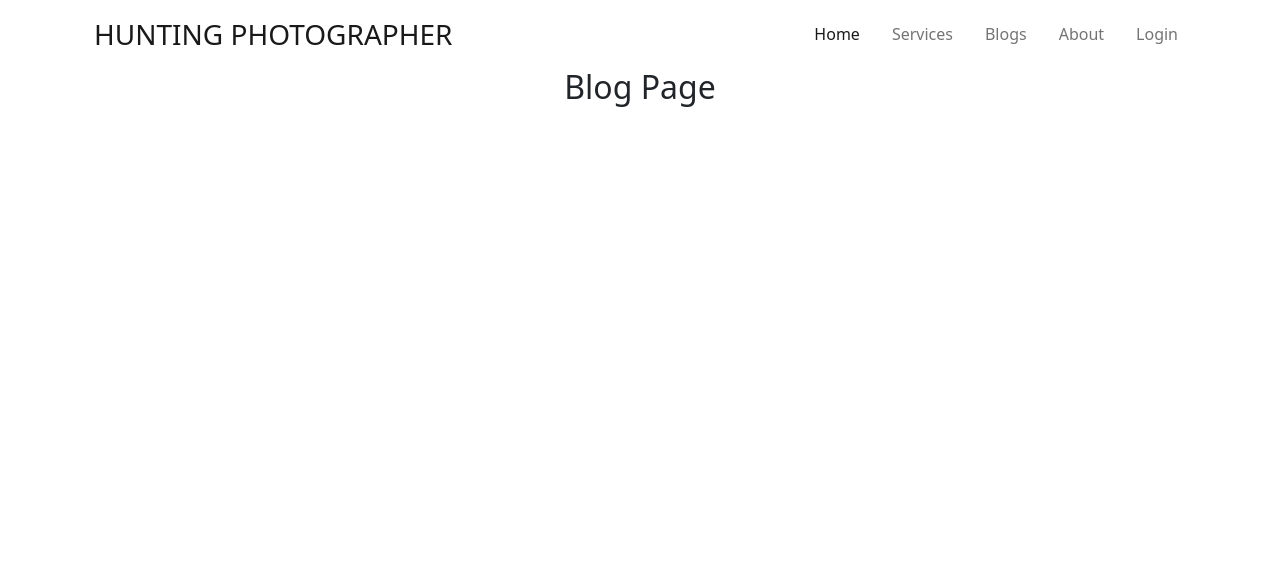
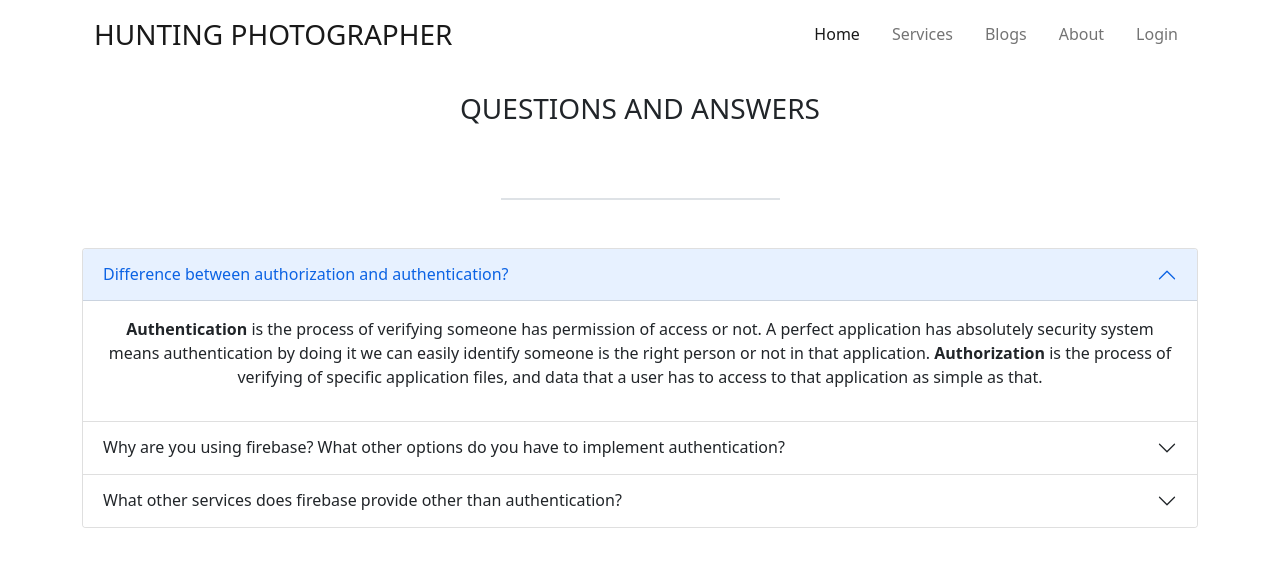
Before and after one commit to SumonsNote/hunting-photographer, a React (Create React App) app: page /blogs in a window 1280 px wide. Shown: the top 564 px of the page. Built offline with nearby package versions, Linux system fonts and the light colour scheme; no server answers.

Commit message:
setup blog page

```diff
--- a/src/Pages/Blogs.js
+++ b/src/Pages/Blogs.js
@@ -2,8 +2,47 @@ import React from 'react';
 
 const Blogs = () => {
     return (
-        <div>
-            <h2>Blog Page</h2>
+        <div className='container'>
+        <h2 className='text-uppercase fs-3 py-4'>Questions and answers</h2>
+        <div className='border-bottom border-2 bg bg-success w-25 container my-5'></div>
+            <div className="accordion" id="accordionExample">
+                <div className="accordion-item">
+                    <h2 className="accordion-header" id="headingOne">
+                        <button className="accordion-button" type="button" data-bs-toggle="collapse" data-bs-target="#collapseOne" aria-expanded="true" aria-controls="collapseOne">
+                        Difference between authorization and authentication?
+                        </button>
+                    </h2>
+                    <div id="collapseOne" className="accordion-collapse collapse show" aria-labelledby="headingOne" data-bs-parent="#accordionExample">
+                        <div className="accordion-body">
+                            <p><strong>Authentication</strong> is the process of verifying someone has permission of access or not. A perfect application has absolutely security system means authentication by doing it we can easily identify someone is the right person or not in that application. <strong>Authorization</strong> is the process of verifying of specific application files, and data that a user has to access to that application as simple as that.</p>
+                        </div>
+                    </div>
+                </div>
+                <div className="accordion-item">
+                    <h2 className="accordion-header" id="headingTwo">
+                        <button className="accordion-button collapsed" type="button" data-bs-toggle="collapse" data-bs-target="#collapseTwo" aria-expanded="false" aria-controls="collapseTwo">
+                        Why are you using firebase? What other options do you have to implement authentication?
+                        </button>
+                    </h2>
+                    <div id="collapseTwo" className="accordion-collapse collapse" aria-labelledby="headingTwo" data-bs-parent="#accordionExample">
+                        <div className="accordion-body">
+                            <p>There are some reasons of using google firebase. Firebase provides us fast hosting, readable and extensive database, Google Analytics, free use of dynamic links, firebase authentication and more so having of lots of tools I recommend to use firebase. There are so much third party authentication systems in the market. I added some popular like Auth0, SecureAuth, Microsoft Azure, Oracle Corporation etc.</p>
+                        </div>
+                    </div>
+                </div>
+                <div className="accordion-item">
+                    <h2 className="accordion-header" id="headingThree">
+                        <button className="accordion-button collapsed" type="button" data-bs-toggle="collapse" data-bs-target="#collapseThree" aria-expanded="false" aria-controls="collapseThree">
+                        What other services does firebase provide other than authentication?
+                        </button>
+                    </h2>
+                    <div id="collapseThree" className="accordion-collapse collapse" aria-labelledby="headingThree" data-bs-parent="#accordionExample">
+                        <div className="accordion-body">
+                            <p>Google Firebase provides so many other options except authentication such as Database management, Hosting, Higher website traffic, google analytics.</p>
+                        </div>
+                    </div>
+                </div>
+            </div>
         </div>
     );
 };
--- a/src/index.js
+++ b/src/index.js
@@ -4,6 +4,7 @@ import './index.css';
 import App from './App';
 import reportWebVitals from './reportWebVitals';
 import 'bootstrap/dist/css/bootstrap.min.css';
+import 'bootstrap/dist/js/bootstrap.bundle'
 import { BrowserRouter } from 'react-router-dom';
 
 
```
